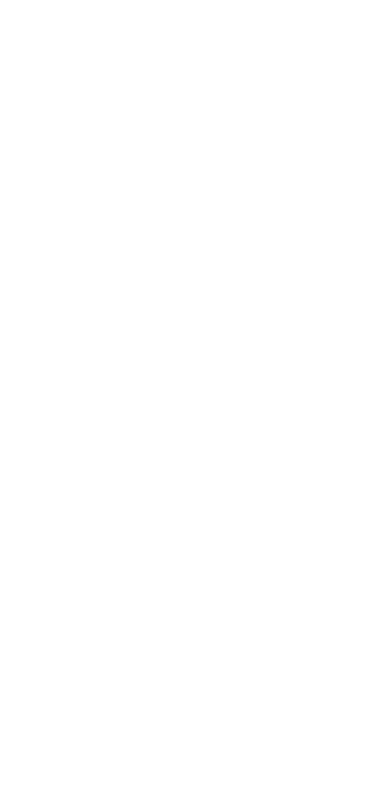
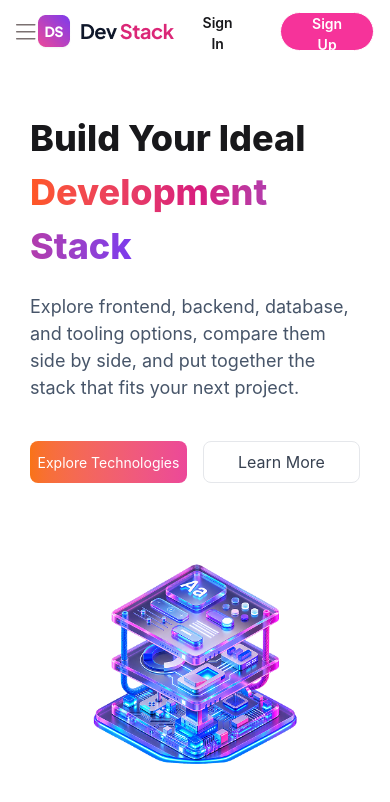
Before and after one commit to mdjabbarmollah/assignment-5, a React (Vite) app: page / in a window 390 px wide. Shown: the top 802 px of the page. Built offline with nearby package versions, Linux system fonts and the light colour scheme.

Commit message:
add responsive navbar and hero banner components

```diff
--- a/src/App.tsx
+++ b/src/App.tsx
@@ -1,13 +1,16 @@
-
 import './App.css'
-
+import Banner from './Components/Banner'
+import Explore from './Components/Explore'
+import Navbar from './Components/Navbar'
 
 function App() {
 
 
   return (
     <>
-
+      <Navbar></Navbar>
+      <Banner></Banner>
+      <Explore></Explore>
     </>
   )
 }
--- a/src/Components/Banner.tsx
+++ b/src/Components/Banner.tsx
@@ -1,8 +1,25 @@
+import bannerImage from '../assets/banner-stack.png'
 
 const Banner = () => {
   return (
+    <div className="container mx-auto  grid grid-cols-1  md:grid-cols-12 px-[30px] items-center gap-[16px] md:gap-[32px] mt-[48px] mb-[40px] md:mt-[70px] md:mb-[112px]">
+      <div className='md:col-span-7 max-w-[606px]'>
+      <h2 className='text-[36px] md:text-[48px] lg:text-[60px] font-extrabold'>Build Your Ideal <br />
+        <span className='bg-gradient-to-r from-[#FF5722] via-[#D81B7E] to-[#7C3AED] bg-clip-text text-transparent'>Development Stack</span></h2>
+      <p className='text-[#475569] mt-[20px] mb-[40px] text-[18px] max-w-[480px]'>Explore frontend, backend, database, and tooling options,
+compare them side by side, and put together the stack that fits your
+          next project.</p>
+        <div className='flex gap-[16px]'>
+      <button className= 'bg-gradient-to-r from-[#F97316] to-[#EC4899]  w-[170px] h-[42px] rounded-[8px] text-white text-[14px] '>Explore Technologies</button>
+          <button className='bg-white border-[1px] text-[#374151] rounded-[8px]  w-[170px] h-[42px] border-[#E5E7EB] '>Learn More</button>
+          </div>
+        </div>
+      <div className=' md:col-span-5 '>
+<img className='w-full max-w-[420px]  mx-auto h-auto ' src={bannerImage} alt="" />
+      </div>
 
-  )
+    </div>
+  );
 };
 
 export default Banner;
--- /dev/null
+++ b/src/Components/Explore.tsx
@@ -0,0 +1,10 @@
+
+const Explore = () => {
+  return (
+    <div>
+
+    </div>
+  );
+};
+
+export default Explore;
--- a/src/Components/Navbar.tsx
+++ b/src/Components/Navbar.tsx
@@ -1,7 +1,30 @@
-
+import Navlogo from '../assets/logo-text.png'
+import hambargerLogo from '../assets/hamburger.png'
 const Navbar = () => {
   return (
 
+      <nav className='sticky top-0 bg-white z-50'>
+      <div className='flex justify-between container mx-auto px-4 py-[12px] items-center font-semibold'>
+        <img className='flex md:hidden items-center ' src={hambargerLogo} alt="" />
+
+        <img src={Navlogo} alt="" />
+
+        <ul className=' hidden md:flex gap-6 '>
+            <li className='text-pink-500 '>Home</li>
+
+          <li className='text-[#475569]'>Technologies</li>
+          <li className='text-[#475569]'>Projects</li>
+          <li className='text-[#475569]' >About</li>
+          <li className='text-[#475569]'>Contact</li>
+          </ul>
+
+        <div className='flex gap-[20px] text-[14px]'>
+
+
+        <button className='  rounded-full h-[39px] px-[20px]'>Sign In</button>
+          <button className='bg-pink-500 border rounded-full  text-white h-[39px] px-[20px]'>Sign Up</button>
+          </div>
+          </div>
       </nav>
 
   );
```
